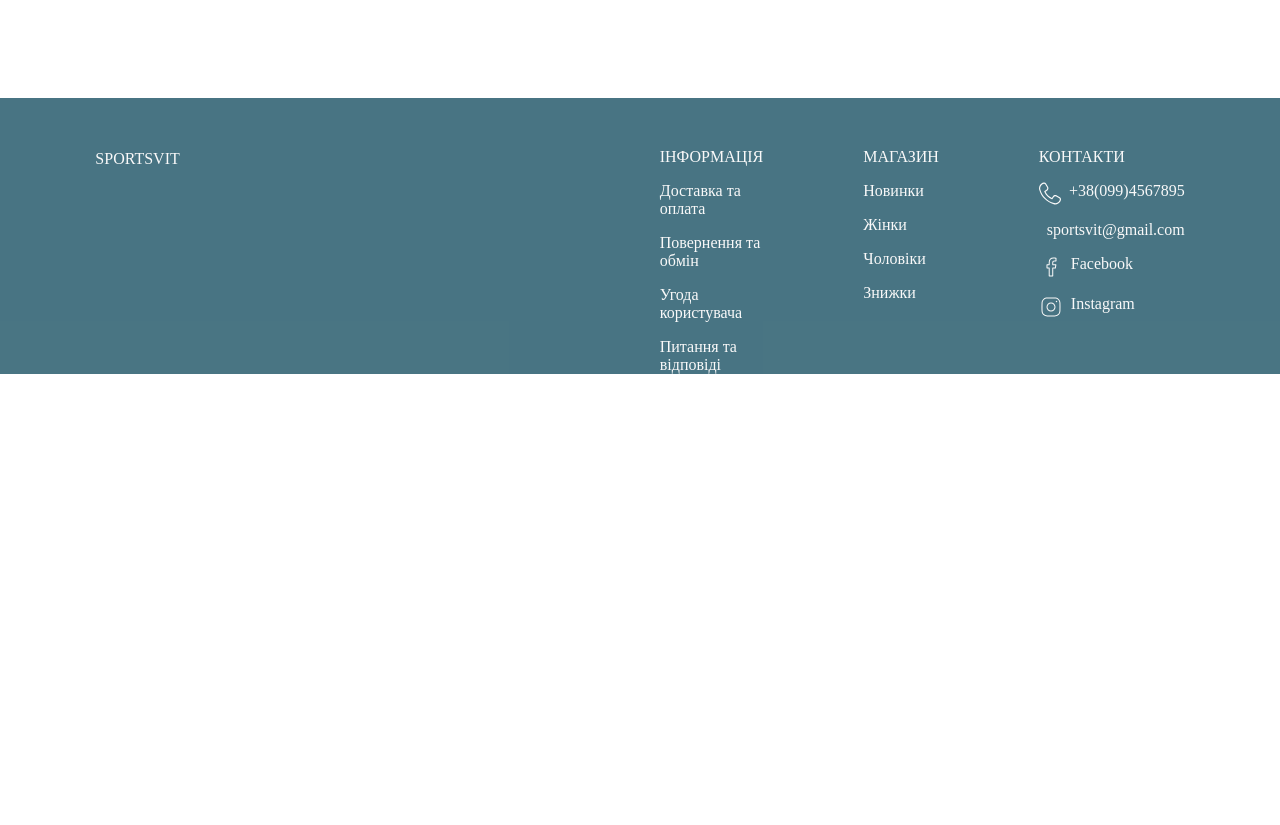
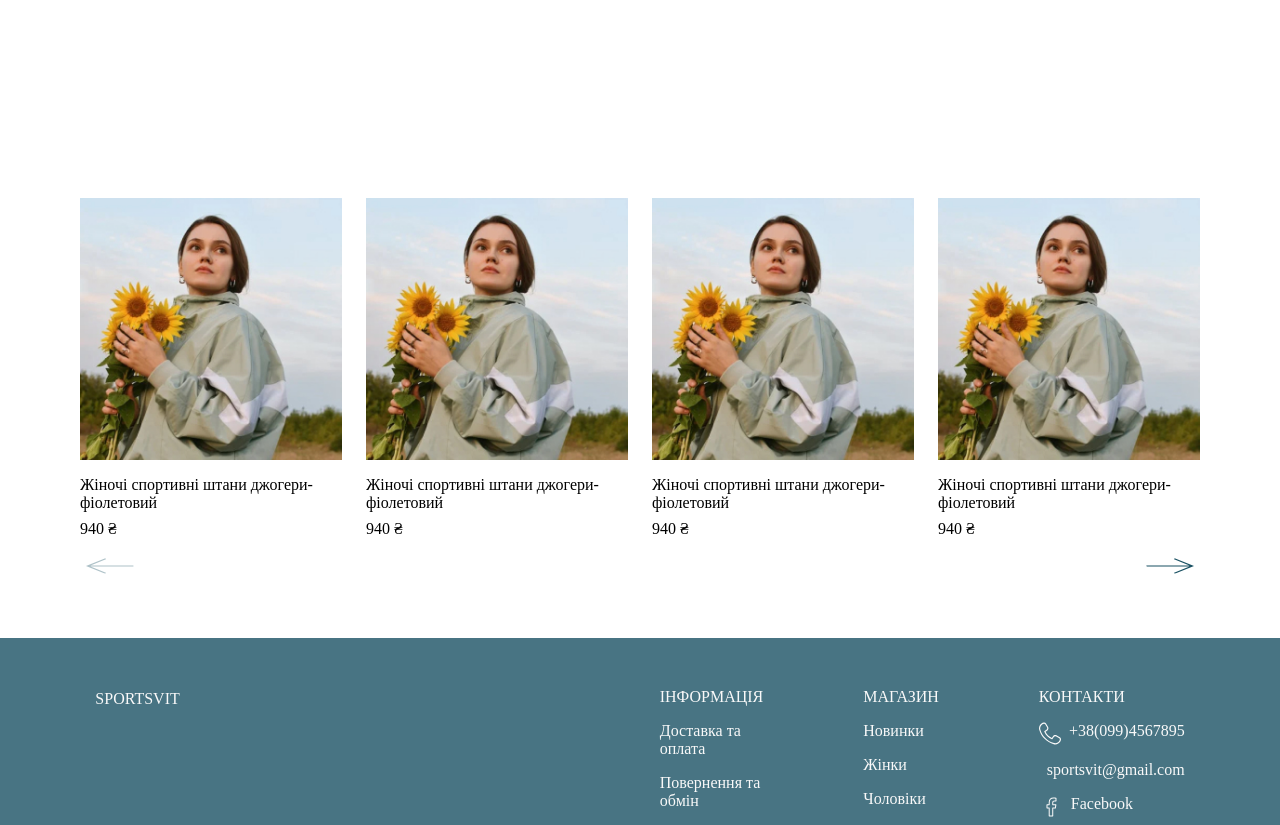
Before and after one commit to dianaforost/best-online-shop, a React (Create React App) app: page / in a window 1280 px wide. Shown: the part 696-1521 px from the top of the page. Before the commit the page ends 1070 px from the top, so only its background shows below. Built offline with nearby package versions, Linux system fonts and the light colour scheme; a web font is replaced by a local one.

Commit message:
feat: ProductsSlider

```diff
--- a/package.json
+++ b/package.json
@@ -12,6 +12,7 @@
     "react-router-dom": "^6.20.1",
     "react-scripts": "5.0.1",
     "styled-components": "^6.1.1",
+    "swiper": "^11.0.5",
     "web-vitals": "^3.5.0"
   },
   "scripts": {
--- a/src/components/ProductComponent/ProductComponent.styled.jsx
+++ b/src/components/ProductComponent/ProductComponent.styled.jsx
@@ -4,7 +4,6 @@ export const ProductContainer = styled.div`
   display: flex;
   flex-direction: column;
   gap: 16px;
-  width: 282px;
   font-family: 'Mulish';
 `;
 export const ProductImageWrapper = styled.div`
--- /dev/null
+++ b/src/components/ProductsSlider/ProductsSlider.jsx
@@ -0,0 +1,59 @@
+import { Swiper, SwiperSlide } from 'swiper/react';
+import { Navigation } from 'swiper/modules';
+
+import 'swiper/css';
+import 'swiper/css/navigation';
+import { Container, Section, NextBtn, PrevBtn } from './ProductsSlider.styled';
+import { ProductComponent } from 'components/ProductComponent/ProductComponent';
+import Sprite from '../../images/icons/sprint.svg';
+
+export const ProductsSlider = () => {
+  const item = {
+    id: 12,
+    title: 'Жіночі спортивні штани джогери-фіолетовий',
+    description: '940 ₴',
+  };
+  const products = [item, item, item, item, item, item, item];
+  return (
+    <Section>
+      <Container>
+        <Swiper
+          slidesPerView={2}
+          spaceBetween={24}
+          navigation={{
+            clickable: true,
+            nextEl: '.swiper-button-next',
+            prevEl: '.swiper-button-prev',
+          }}
+          modules={[Navigation]}
+          breakpoints={{
+            768: {
+              slidesPerView: 3,
+              spaceBetween: 24,
+            },
+            1280: {
+              slidesPerView: 4,
+              spaceBetween: 24,
+            },
+          }}
+        >
+          {products.map((item, index) => (
+            <SwiperSlide key={index}>
+              <ProductComponent item={item} />
+            </SwiperSlide>
+          ))}
+        </Swiper>
+        <NextBtn className="swiper-button-next">
+          <svg>
+            <use href={`${Sprite}#icon-right`}></use>
+          </svg>
+        </NextBtn>
+        <PrevBtn className="swiper-button-prev">
+          <svg>
+            <use href={`${Sprite}#icon-left`}></use>
+          </svg>
+        </PrevBtn>
+      </Container>
+    </Section>
+  );
+};
--- /dev/null
+++ b/src/components/ProductsSlider/ProductsSlider.styled.jsx
@@ -0,0 +1,42 @@
+import styled from 'styled-components';
+export const Section = styled.section`
+  width: 100%;
+  padding: 100px 0;
+  font-family: 'Mulish';
+`;
+export const Container = styled.div`
+  padding-left: 28px;
+  padding-right: 28px;
+  margin: 0 auto;
+  position: relative;
+  @media (min-width: 768px) {
+    gap: 82px;
+    max-width: 1200px;
+    padding-left: 40px;
+    padding-right: 40px;
+  }
+`;
+export const NextBtn = styled.button`
+  top: auto;
+  bottom: -50px;
+  width: auto;
+  background-color: transparent;
+  border: none;
+  max-width: 60px;
+  right: 40px;
+  &:after {
+    content: none;
+  }
+`;
+export const PrevBtn = styled.button`
+  top: auto;
+  bottom: -50px;
+  width: auto;
+  background-color: transparent;
+  border: none;
+  max-width: 60px;
+  left: 40px;
+  &:after {
+    content: none;
+  }
+`;
--- a/src/pages/MainPage/MainPage.jsx
+++ b/src/pages/MainPage/MainPage.jsx
@@ -1,10 +1,12 @@
 import { GenderSection } from 'components/GenderSection/GenderSection';
+import { ProductsSlider } from 'components/ProductsSlider/ProductsSlider';
 
 export const MainPage = () => {
   return (
     <>
       <main>
         <GenderSection />
+        <ProductsSlider />
       </main>
     </>
   );
```
Also changed, not shown: src/images/icons/sprint.svg (added), 1 other file (tests, documents, lock files or other folders).
